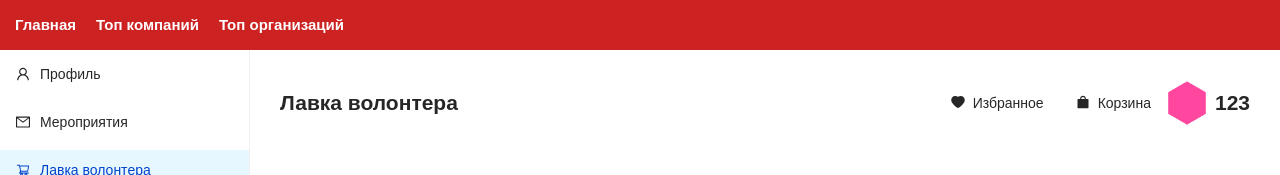
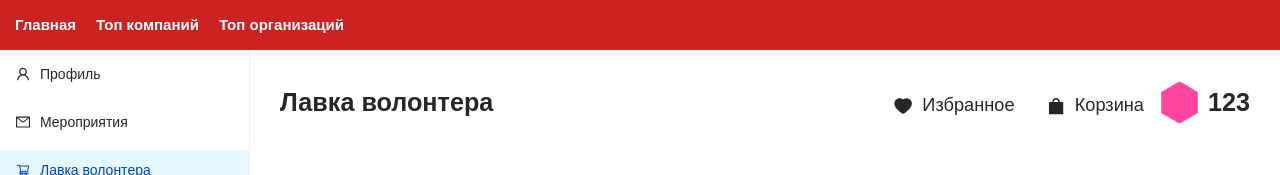
Before and after one commit to RTUITLab/MoscowCityHack-Front, a Next.js app: page /account/shop in a window 1280 px wide. Shown: the top 175 px of the page. Built offline with nearby package versions, Linux system fonts and the light colour scheme; a web font is replaced by a local one.

Commit message:
shop header buttons fix

```diff
--- a/components/Layout/Layout.js
+++ b/components/Layout/Layout.js
@@ -48,12 +48,30 @@ export default function Layout({ children }) {
        alignItems: 'center',
       }}>
       <Button type="text">
-       <HeartFilled />
-       Избранное
+       <div
+        style={{
+         fontSize: '1.3em',
+         display: 'flex',
+         justifyContent: 'center',
+         alignItems: 'center',
+         gap: '10px',
+        }}>
+        <HeartFilled />
+        Избранное
+       </div>
       </Button>
       <Button type="text">
-       <ShoppingFilled />
-       Корзина
+       <div
+        style={{
+         fontSize: '1.3em',
+         display: 'flex',
+         justifyContent: 'center',
+         alignItems: 'center',
+         gap: '10px',
+        }}>
+        <ShoppingFilled />
+        Корзина
+       </div>
       </Button>
       <Badge count={123} />
      </div>
@@ -99,7 +117,7 @@ export default function Layout({ children }) {
      </Menu>
     </div>
     <div style={{ padding: '30px', marginBottom: '50px' }}>
-     <h2>{title}</h2>
+     <h2 style={{ fontSize: '1.8em' }}>{title}</h2>
      <div>{children}</div>
     </div>
    </div>
```
